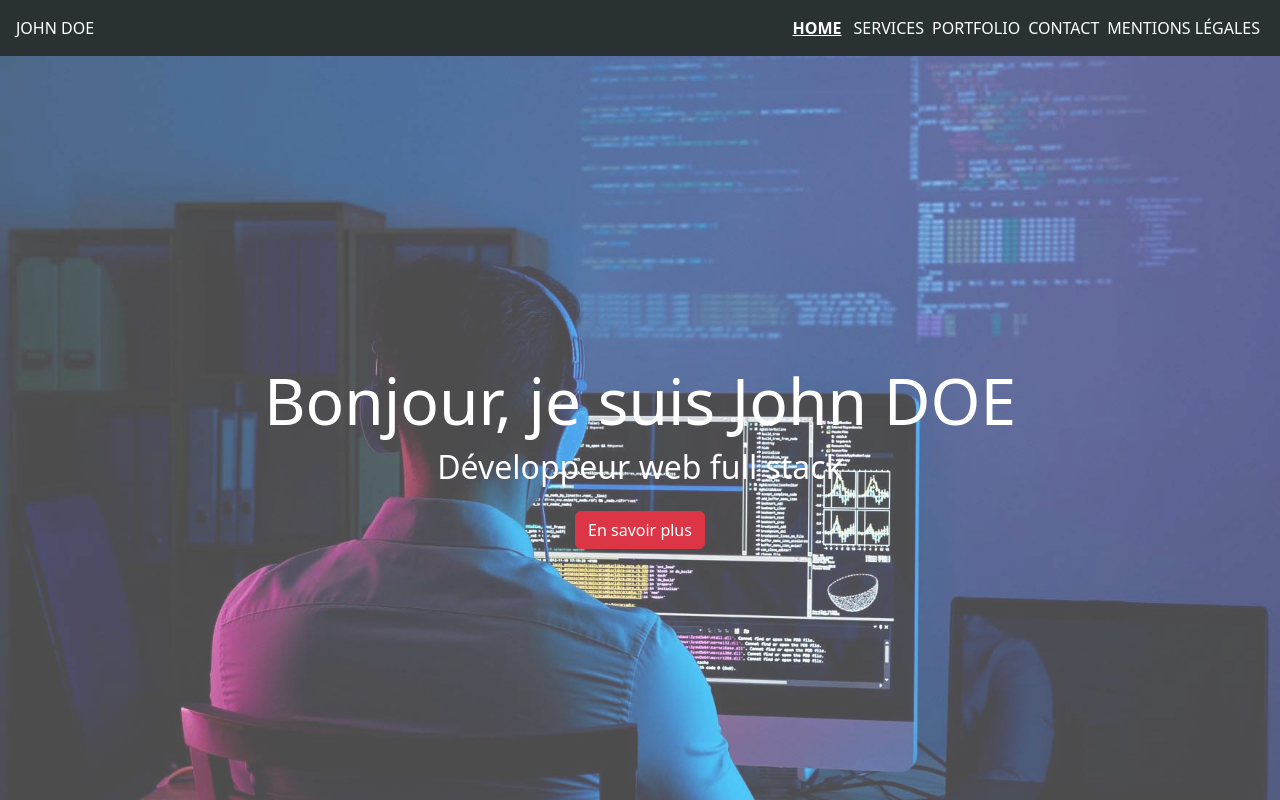
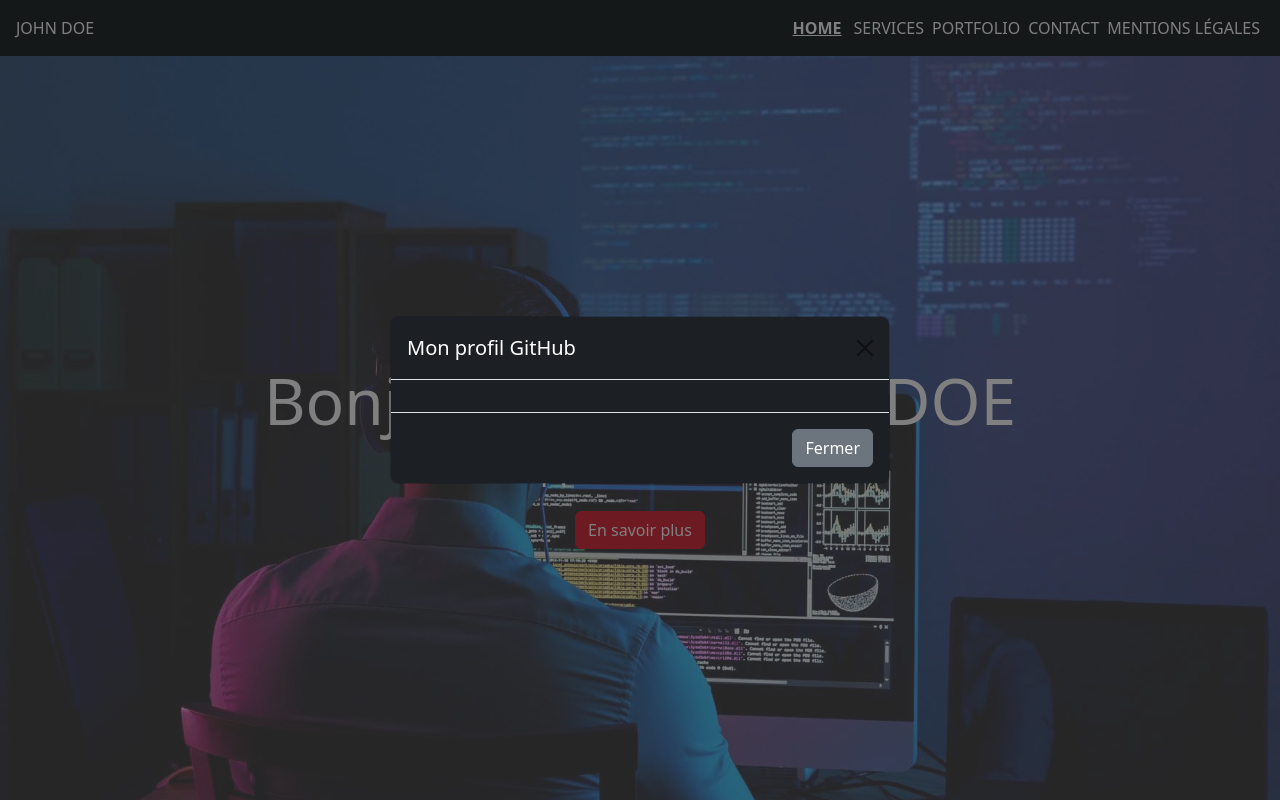
Before and after one commit to Charpyspm/portfolio, a React (Create React App) app: page / in a window 1280 px wide. Both pictures are taken after a click on the button "En savoir plus". Shown: the top 800 px of the page. Built offline with nearby package versions, Linux system fonts and the light colour scheme.

Commit message:
ajout de la modale au click

```diff
--- a/src/index.css
+++ b/src/index.css
@@ -129,6 +129,18 @@ code {
   height: auto;
 }
 
+/*style de la modale*/
+
+.modal-content {
+  background-color: rgb(28, 32, 37) !important;
+  color: #fff !important;
+}
+
+.btn-close {
+  color: #fff !important;
+}
+
+
 /*défignotion de la taille de la police pour le texte sous le titre h2 sur la page service*/
 .presta {
   font-size: 0.8rem;
--- a/src/pages/home.jsx
+++ b/src/pages/home.jsx
@@ -1,13 +1,21 @@
-import React from 'react';
+import React, { useState } from 'react';
 import johnDoeImg from '../images/john-doe-about.jpg';
 
 export default function HOME() {
+
+  const [showModal, setShowModal] = useState(false);
+
   return (
     <>
       <div className="home d-flex flex-column justify-content-center align-items-center presentation">
         <h1 className='text-center'>Bonjour, je suis John DOE</h1>
         <h2 className='text-center'>Développeur web full stack</h2>
-        <button className='btn btn-danger mt-3'>En savoir plus</button>
+        <button
+          className='btn btn-danger mt-3'
+          onClick={() => setShowModal(true)}
+        >
+          En savoir plus
+        </button>
       </div>
       <div className='section-presentation'>
         <div className='presentation-text row'>
@@ -88,6 +96,27 @@ export default function HOME() {
           </div>
         </div>
       </div>
+      {showModal && (
+        <div className="modal fade show d-block" tabIndex="-1" style={{background: "rgba(0,0,0,0.5)"}}>
+          <div className="modal-dialog modal-dialog-centered">
+            <div className="modal-content">
+              <div className="modal-header">
+                <h5 className="modal-title">Mon profil GitHub</h5>
+                <button type="button" className="btn-close" onClick={() => setShowModal(false)}></button>
+              </div>
+              <div className="modal-body">
+                <div className='profil-github'></div>
+                <div className='text-profil-github'></div>
+              </div>
+              <div className="modal-footer">
+                <button type="button" className="btn btn-secondary" onClick={() => setShowModal(false)}>
+                  Fermer
+                </button>
+              </div>
+            </div>
+          </div>
+        </div>
+      )}
     </>
   );
 
```
